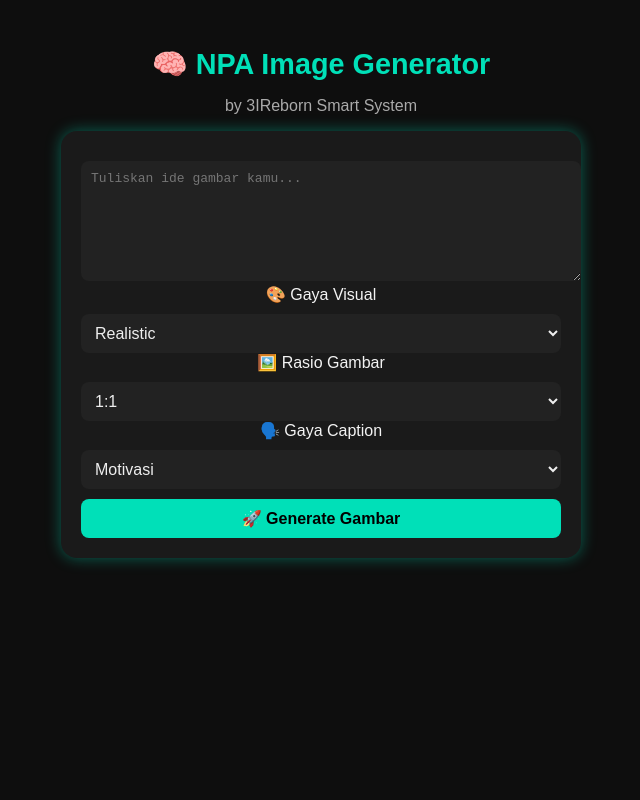
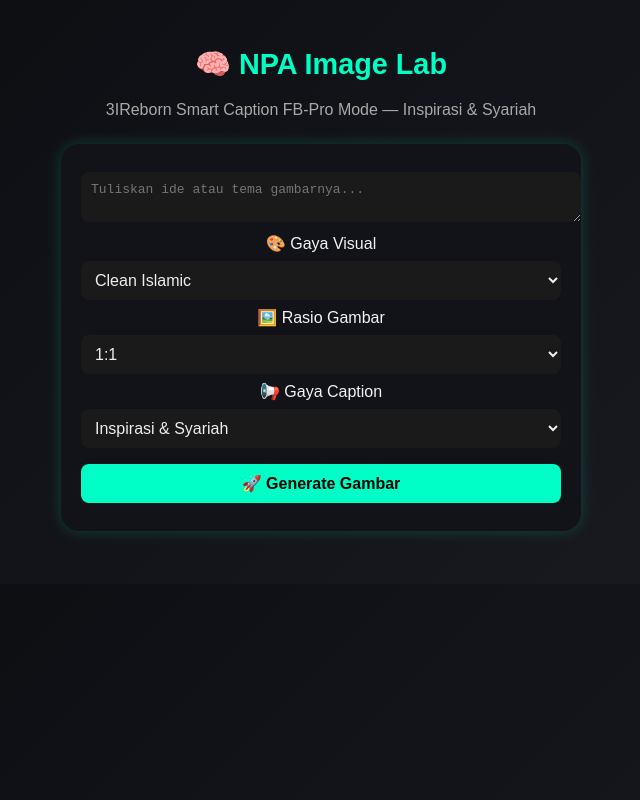
Before and after one commit to 3ireborn/npa-image-lab, a plain HTML site: page index.html in a window 1280 px wide. Shown: the whole page, without its empty margins (319-959 px from the left). Drawn offline with Linux system fonts and the light colour scheme.

Commit message:
Update index.html

```diff
--- a/index.html
+++ b/index.html
@@ -3,106 +3,111 @@
 <head>
   <meta charset="UTF-8">
   <meta name="viewport" content="width=device-width, initial-scale=1.0">
-  <title>NPA Image Generator | 3IReborn</title>
+  <title>NPA Image Lab | 3IReborn Smart Caption FB-Pro</title>
   <style>
     body {
       font-family: 'Poppins', sans-serif;
-      background: #0e0e0e;
+      background: linear-gradient(135deg, #0b0c10, #1b1c22);
       color: #f3f3f3;
       text-align: center;
       padding: 20px;
     }
     h1 {
-      color: #00e0b8;
       font-size: 1.8em;
-      margin-bottom: 10px;
+      color: #00ffc6;
+    }
+    p {
+      color: #a9a9a9;
     }
     .container {
+      background: #111319;
+      border-radius: 18px;
+      box-shadow: 0 0 15px rgba(0, 255, 198, 0.2);
+      padding: 20px;
       max-width: 480px;
-      margin: auto;
-      background: #1a1a1a;
-      padding: 20px;
-      border-radius: 16px;
-      box-shadow: 0 0 15px rgba(0, 224, 184, 0.4);
+      margin: 25px auto;
     }
-    select, textarea, button {
+    textarea, select, button {
       width: 100%;
-      margin-top: 10px;
+      margin: 8px 0;
       padding: 10px;
+      border: none;
       border-radius: 8px;
-      border: none;
       font-size: 1em;
     }
     textarea {
+      background: #1a1a1a;
+      color: #eee;
       resize: vertical;
-      height: 100px;
-      background: #222;
-      color: #eee;
     }
     select {
-      background: #222;
+      background: #1a1a1a;
       color: #eee;
     }
     button {
-      background: #00e0b8;
+      background: #00ffc6;
       color: #000;
-      font-weight: bold;
+      font-weight: 600;
+      transition: 0.3s;
       cursor: pointer;
-      transition: 0.3s;
     }
     button:hover {
-      background: #00c4a3;
+      background: #00d9a3;
     }
     img {
       width: 100%;
-      border-radius: 10px;
+      border-radius: 12px;
       margin-top: 15px;
     }
     .caption {
-      background: #111;
+      background: #141414;
+      border-left: 4px solid #00ffc6;
       padding: 12px;
+      margin-top: 10px;
+      text-align: left;
       border-radius: 8px;
-      margin-top: 10px;
-      font-size: 0.95em;
-      text-align: left;
+      font-size: 0.9em;
+    }
+    #loading {
+      margin-top: 12px;
+      color: #aaa;
+      font-style: italic;
     }
   </style>
 </head>
 <body>
 
-  <h1>🧠 NPA Image Generator</h1>
-  <p style="color:#aaa;">by 3IReborn Smart System</p>
+  <h1>🧠 NPA Image Lab</h1>
+  <p>3IReborn Smart Caption FB-Pro Mode — Inspirasi & Syariah</p>
 
   <div class="container">
-    <textarea id="prompt" placeholder="Tuliskan ide gambar kamu..."></textarea>
+    <textarea id="prompt" placeholder="Tuliskan ide atau tema gambarnya..."></textarea>
 
-    <label for="style">🎨 Gaya Visual</label>
+    <label>🎨 Gaya Visual</label>
     <select id="style">
-      <option>Realistic</option>
+      <option>Clean Islamic</option>
+      <option>Elegant Minimalist</option>
+      <option>Warm Natural Light</option>
       <option>Digital Art</option>
-      <option>3D Render</option>
-      <option>Cartoon</option>
-      <option>Minimalist</option>
     </select>
 
-    <label for="ratio">🖼️ Rasio Gambar</label>
+    <label>🖼️ Rasio Gambar</label>
     <select id="ratio">
       <option>1:1</option>
+      <option>4:5</option>
       <option>9:16</option>
-      <option>16:9</option>
     </select>
 
-    <label for="captionTone">🗣️ Gaya Caption</label>
+    <label>📢 Gaya Caption</label>
     <select id="captionTone">
-      <option>Motivasi</option>
-      <option>Inspirasi Bisnis</option>
-      <option>Syariah</option>
-      <option>Santai</option>
+      <option selected>Inspirasi & Syariah</option>
+      <option>Motivasi Lembut</option>
+      <option>Renungan Hidup</option>
+      <option>Doa & Harapan</option>
     </select>
 
     <button onclick="generateImage()">🚀 Generate Gambar</button>
-
-    <div id="loading" style="display:none;margin-top:10px;">⏳ Sedang membuat gambar...</div>
+    <div id="loading" style="display:none;">⏳ Sedang membuat gambar dan caption...</div>
 
     <img id="result-image" style="display:none;" />
     <div id="caption" class="caption" style="display:none;"></div>
@@ -118,7 +123,7 @@
       const captionTone = document.getElementById("captionTone").value;
 
       if (!prompt) {
-        alert("Isi dulu ide gambarnya beb 😄");
+        alert("Isi dulu idenya beb 😄");
         return;
       }
 
@@ -134,13 +139,18 @@
         });
 
         const data = await res.json();
-
         document.getElementById("loading").style.display = "none";
 
         if (data.ok) {
           document.getElementById("result-image").src = data.image;
           document.getElementById("result-image").style.display = "block";
-          document.getElementById("caption").innerText = data.caption;
+
+          // Smart Caption 3IReborn Mode
+          const smartCaption = `🌿 *${data.caption || "Setiap karya adalah bentuk syukur."}*\n\n` +
+            `💬 Refleksi: ${prompt}\n\n` +
+            `✨ #3IReborn #NPA #SmartSystem #Syariah #InspirasiHidup`;
+
+          document.getElementById("caption").innerText = smartCaption;
           document.getElementById("caption").style.display = "block";
         } else {
           alert("❌ Gagal generate: " + data.error);
@@ -153,4 +163,4 @@
   </script>
 
 </body>
-</html>
+  </html>
```
